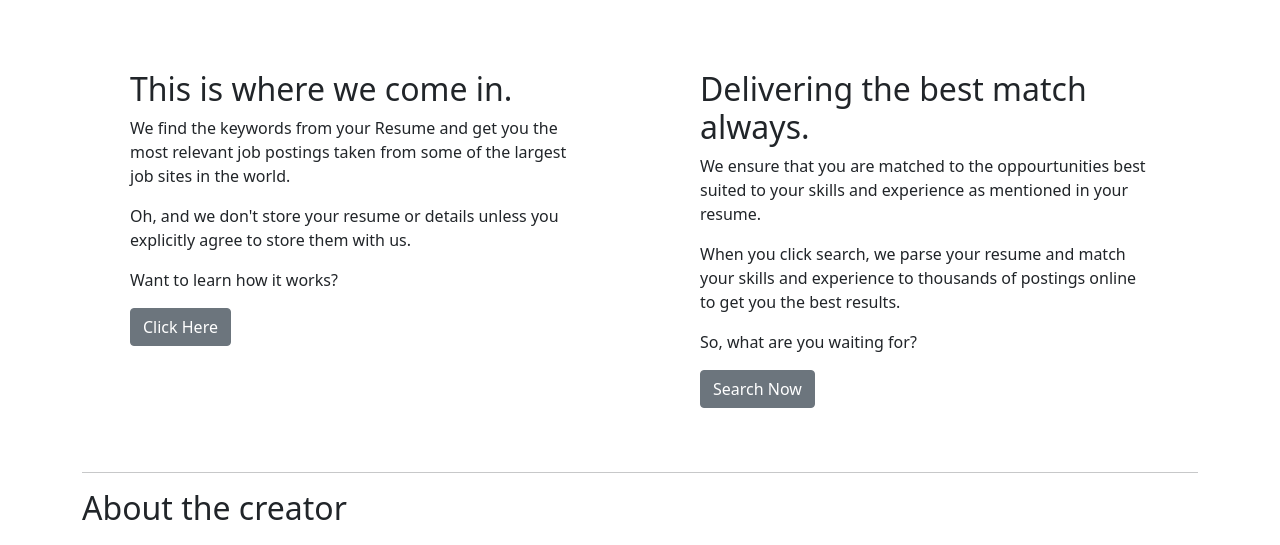
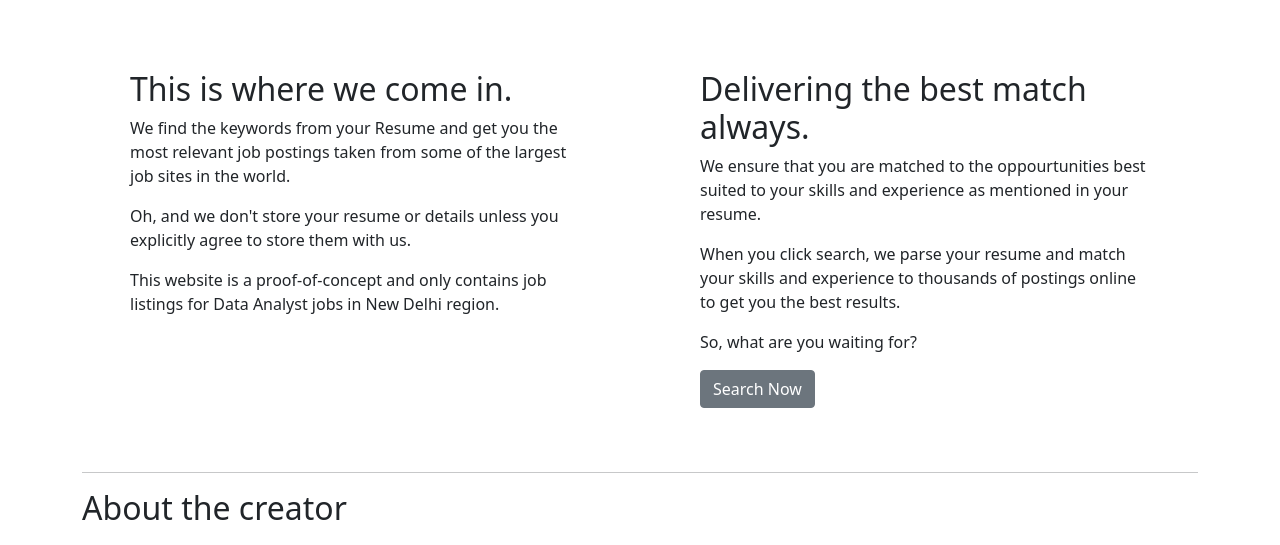
Before and after one commit to adsers/job-search-app, a Flask app: page /about in a window 1280 px wide. Shown: the part 533-1078 px from the top of the page. Run offline with Flask 2, Linux system fonts and the light colour scheme.

Commit message:
changed about page

```diff
--- a/templates/about.html
+++ b/templates/about.html
@@ -33,8 +33,8 @@
             <p>We find the keywords from your Resume and get you the most relevant job postings taken from some of the largest job sites in the world.</p>
             <!-- <p>This saves you a lot of time in job search, which you can instead use in skill development to land a better one.</p> -->
             <p>Oh, and we don't store your resume or details unless you explicitly agree to store them with us.</p>
-            <p>Want to learn how it works?</p>
-            <button class="btn btn-secondary how-btn" type="button" onclick="window.location.href='/how'">Click Here</button>
+            <p>This website is a proof-of-concept and only contains job listings for Data Analyst jobs in New Delhi region.</p>
+
             <!-- <button class="btn btn-outline-light" type="button">Example button</button> -->
         </div>
     </div>
```
